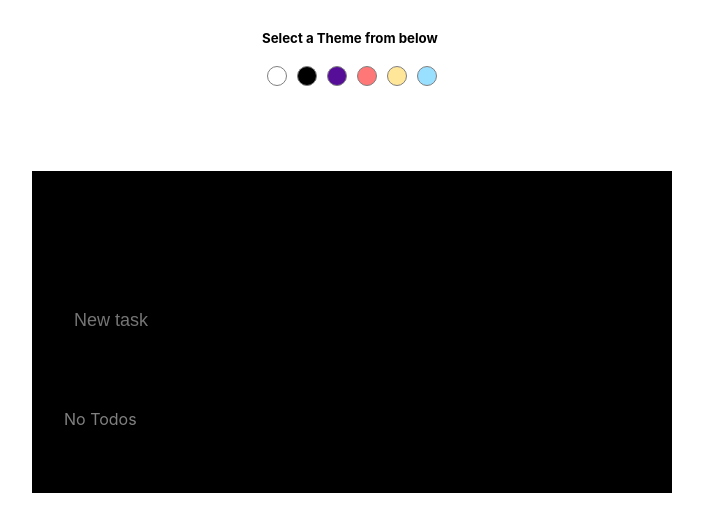
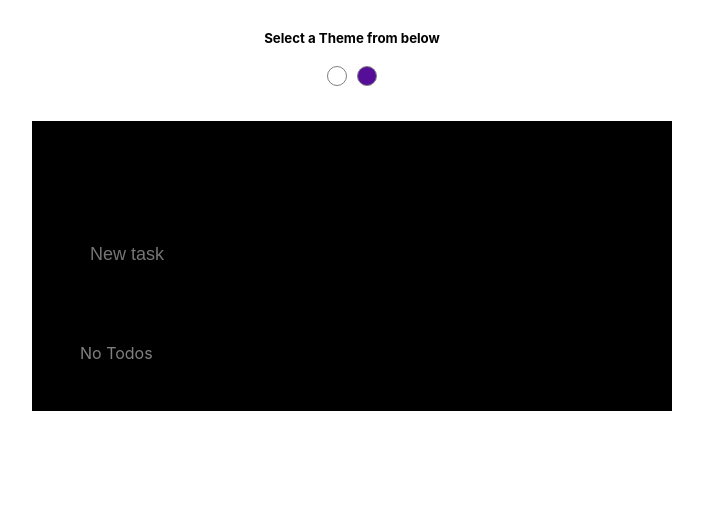
Before and after one commit to GalyaIT/react-todo-app, a React (Create React App) app: page / in a window 1280 px wide. Shown: the top 532 px of the page, without its empty margins (288-991 px from the left). Built offline with nearby package versions, Linux system fonts and the light colour scheme.

Commit message:
Prevent scroll when modal is open

```diff
--- a/src/App.css
+++ b/src/App.css
@@ -11,8 +11,8 @@
 .todo__app-wrapper {
   background-color: var(--bg-color-elements);
   width: 80%;
-  margin-top: 30px;
-  padding: 4rem 2rem;
+  margin-top: 20px;
+  padding: 2rem 1rem
 }
 .todo__app-wrapper h1,
 .todo__app-wrapper h3 {
@@ -103,7 +103,6 @@
   display: block;
   width: calc(69% - 30px);
   padding-left: 10px;
-  margin-right: 5px;
   word-wrap: break-word;
   flex: 1;
   color: var(--span-color);
@@ -188,7 +187,8 @@
 @media only screen and (min-width: 650px) {
   .todo__app-wrapper {
     width: 70%;
-    margin-top: 80px;
+    margin-top: 30px;
+    padding: 3rem 3rem;
   }
   .todo__form input {
     font-size: 14px;
--- a/src/components/SelectThemeBar.jsx
+++ b/src/components/SelectThemeBar.jsx
@@ -21,26 +21,26 @@ const SelectThemeBar = () => {
         setTheme("light-theme");
         localStorage.setItem("key_name", "light-theme");
         break;
-      case "hero-btn2":
-        setTheme("dark-theme");
-        localStorage.setItem("key_name", "dark-theme");
-        break;
+      // case "hero-btn2":
+      //   setTheme("dark-theme");
+      //   localStorage.setItem("key_name", "dark-theme");
+      //   break;
       case "hero-btn3":
         setTheme("purple");
         localStorage.setItem("key_name", "purple");
         break;
-      case "hero-btn4":
-        setTheme("sharp-theme");
-        localStorage.setItem("key_name", "sharp-theme");
-        break;
-      case "hero-btn5":
-        setTheme("sea-theme");
-        localStorage.setItem("key_name", "sea-theme");
-        break;
-      case "hero-btn6":
-        setTheme("blue-theme");
-        localStorage.setItem("key_name", "blue-theme");
-        break;
+      // case "hero-btn4":
+      //   setTheme("sharp-theme");
+      //   localStorage.setItem("key_name", "sharp-theme");
+      //   break;
+      // case "hero-btn5":
+      //   setTheme("sea-theme");
+      //   localStorage.setItem("key_name", "sea-theme");
+      //   break;
+      // case "hero-btn6":
+      //   setTheme("blue-theme");
+      //   localStorage.setItem("key_name", "blue-theme");
+      //   break;
       default:
         break;
     }
@@ -51,11 +51,11 @@ const SelectThemeBar = () => {
       <h5 className='select-theme-heading'>Select a Theme from below</h5>
       <div className='select-theme-div'>
         <button id='hero-btn1' onClick={handleClick}></button>
-        <button id='hero-btn2' onClick={handleClick}></button>
+        {/* <button id='hero-btn2' onClick={handleClick}></button> */}
         <button id='hero-btn3' onClick={handleClick}></button>
-        <button id='hero-btn4' onClick={handleClick}></button>
+        {/* <button id='hero-btn4' onClick={handleClick}></button>
         <button id='hero-btn5' onClick={handleClick}></button>
-        <button id='hero-btn6' onClick={handleClick}></button>
+        <button id='hero-btn6' onClick={handleClick}></button> */}
       </div>
     </div>
   );
--- a/src/components/TodoItem.jsx
+++ b/src/components/TodoItem.jsx
@@ -1,4 +1,4 @@
-import React, { useState } from "react";
+import React, { useState, useEffect } from "react";
 import { RiDeleteBinLine } from "react-icons/ri";
 import { FaRegEdit } from "react-icons/fa";
 
@@ -8,6 +8,10 @@ const TodoItem = ({completed, id, title, toggleTodo, deleteTodo, editTodo}) => {
   const handleDelete = () => {
     setValue(!value);
   };
+  useEffect(() => {
+    document.body.style.overflow = value ? "hidden" : "unset";
+  }, [value]);
+
 
   return (
     <>
```
